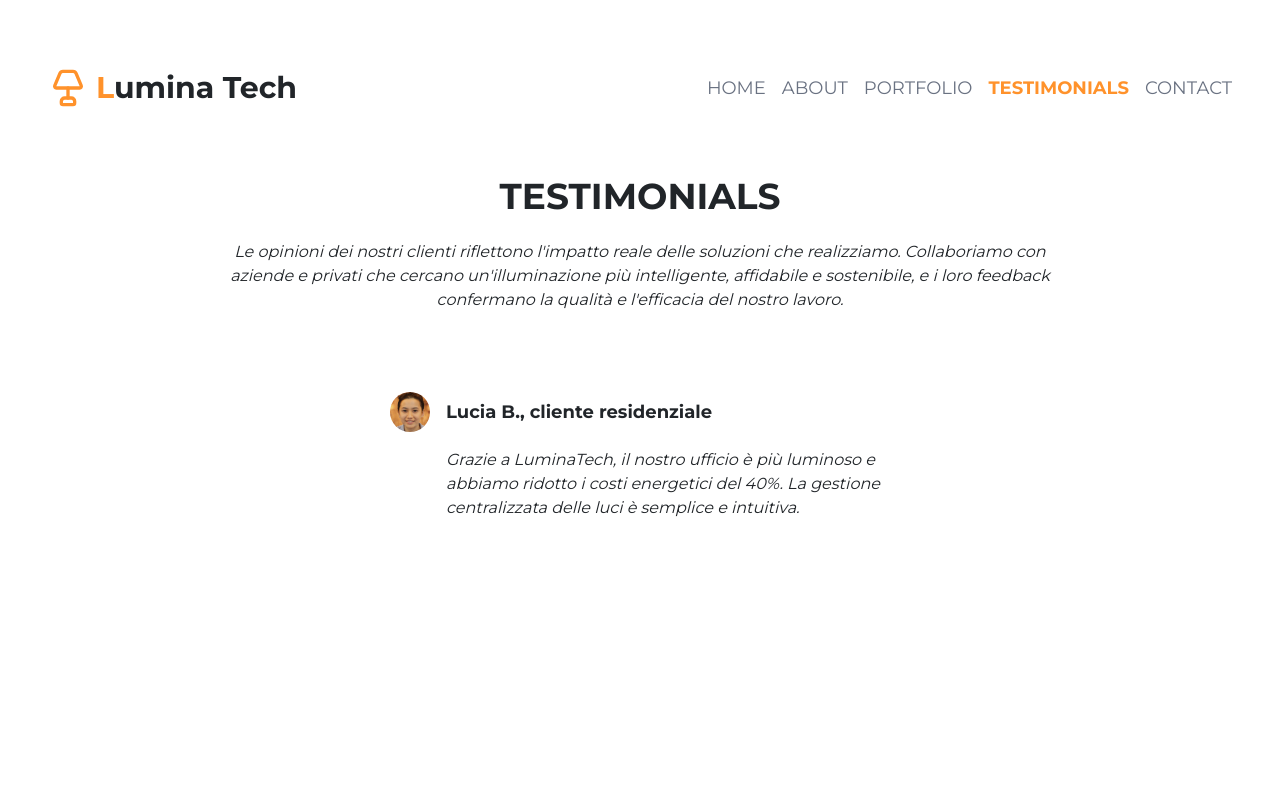
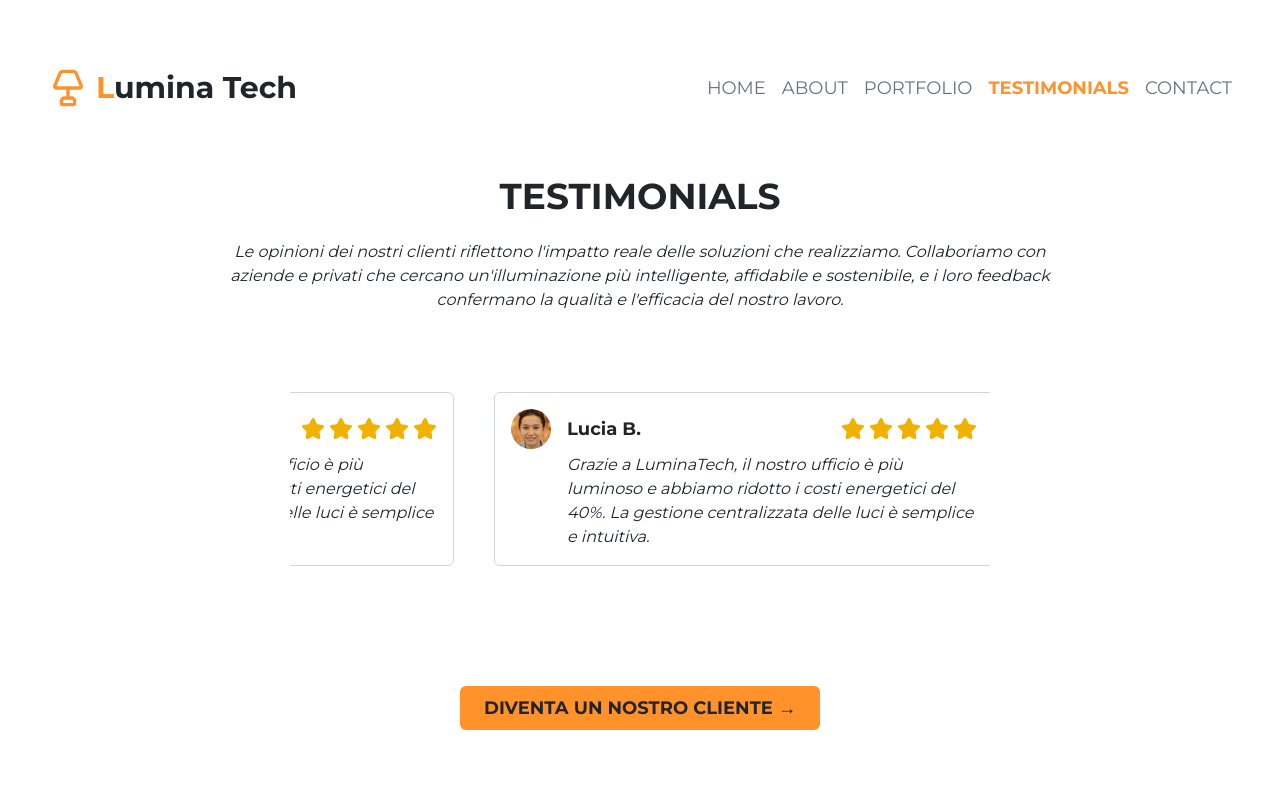
Before and after one commit to crstelli/lumina-tech, a Next.js app: page /testimonials in a window 1280 px wide. Shown: the top 800 px of the page. Built offline with nearby package versions, Linux system fonts and the light colour scheme.

Commit message:
Implemented a embla carousel and CTA in testimonials page

```diff
--- a/app/globals.css
+++ b/app/globals.css
@@ -12,9 +12,9 @@
 }
 
 .embla__container {
-  @apply flex;
+  @apply flex w-[500px];
 }
 
 .embla__slide {
-  @apply min-w-0 basis-full flex-none;
+  @apply min-w-0 basis-full flex-none mr-10;
 }
--- a/app/testimonials/page.tsx
+++ b/app/testimonials/page.tsx
@@ -1,8 +1,10 @@
+import { Button } from "@/components/Button";
 import { Carousel } from "@/components/Carousel";
 import { Navbar } from "@/components/navbar/Navbar";
 import { Container } from "@/components/section/Container";
 import { Paragraph } from "@/components/section/Paragraph";
 import { Title } from "@/components/section/Title";
+import Link from "next/link";
 
 export default function page() {
   return (
@@ -19,6 +21,9 @@ export default function page() {
         </Paragraph>
 
         <Carousel />
+        <Link className="mt-30" href="/contact">
+          <Button>Diventa un nostro cliente &rarr;</Button>
+        </Link>
       </Container>
     </>
   );
--- a/components/Carousel.tsx
+++ b/components/Carousel.tsx
@@ -1,40 +1,40 @@
 "use client";
 
 import useEmblaCarousel from "embla-carousel-react";
-import Autoplay from "embla-carousel-autoplay";
+import AutoScroll from "embla-carousel-auto-scroll";
 import { Card } from "./testimonials/Card";
 
 const testimonials = [
   {
-    name: "Marco R., CEO di TechCorp",
+    name: "Marco R.",
     avatar: "person-1.jfif",
     content:
       "Grazie a LuminaTech, il nostro ufficio è più luminoso e abbiamo ridotto i costi energetici del 40%. La gestione centralizzata delle luci è semplice e intuitiva.",
   },
 
   {
-    name: "Lucia B., cliente residenziale",
+    name: "Lucia B.",
     avatar: "person-2.jfif",
     content:
       "Grazie a LuminaTech, il nostro ufficio è più luminoso e abbiamo ridotto i costi energetici del 40%. La gestione centralizzata delle luci è semplice e intuitiva.",
   },
 
   {
-    name: "Giovanni F., proprietario Ristorante Lumière",
+    name: "Giovanni F.",
     avatar: "person-3.jfif",
     content:
       "Grazie a LuminaTech, il nostro ufficio è più luminoso e abbiamo ridotto i costi energetici del 40%. La gestione centralizzata delle luci è semplice e intuitiva.",
   },
 
   {
-    name: "Elena S., responsabile Hotel Aurora",
+    name: "Elena S.",
     avatar: "person-4.jfif",
     content:
       "Grazie a LuminaTech, il nostro ufficio è più luminoso e abbiamo ridotto i costi energetici del 40%. La gestione centralizzata delle luci è semplice e intuitiva.",
   },
 
   {
-    name: "Alessandro M., responsabile Fabbrica SmartLight",
+    name: "Alessandro M.",
     avatar: "person-5.jfif",
     content:
       "Grazie a LuminaTech, il nostro ufficio è più luminoso e abbiamo ridotto i costi energetici del 40%. La gestione centralizzata delle luci è semplice e intuitiva.",
@@ -42,10 +42,12 @@ const testimonials = [
 ];
 
 function Carousel() {
-  const [emblaRef] = useEmblaCarousel({ loop: true }, [Autoplay()]);
+  const [emblaRef] = useEmblaCarousel({ loop: true }, [
+    AutoScroll({ speed: 1, stopOnInteraction: false, startDelay: 0 }),
+  ]);
 
   return (
-    <div className="embla w-[500px] mt-20" ref={emblaRef}>
+    <div className="embla w-[700px] mt-20" ref={emblaRef}>
       <div className="embla__container">
         {testimonials.map((test) => (
           <div className="embla__slide" key={test.name}>
--- /dev/null
+++ b/components/Rating.tsx
@@ -0,0 +1,15 @@
+import { Star } from "lucide-react";
+
+function Rating() {
+  return (
+    <div className="flex gap-1">
+      <Star className="text-yellow-500 fill-yellow-500" />
+      <Star className="text-yellow-500 fill-yellow-500" />
+      <Star className="text-yellow-500 fill-yellow-500" />
+      <Star className="text-yellow-500 fill-yellow-500" />
+      <Star className="text-yellow-500 fill-yellow-500" />
+    </div>
+  );
+}
+
+export { Rating };
--- a/components/testimonials/Card.tsx
+++ b/components/testimonials/Card.tsx
@@ -1,4 +1,5 @@
 import Image from "next/image";
+import { Rating } from "../Rating";
 
 interface Props {
   testimonial: {
@@ -10,7 +11,7 @@ interface Props {
 
 function Card({ testimonial }: Props) {
   return (
-    <div className="grid grid-cols-[auto_1fr] items-center gap-x-4 gap-y-4">
+    <div className="grid grid-cols-[auto_1fr_auto] border border-gray-300 rounded-md shadow-xs p-4 items-center gap-x-4 gap-y-1">
       <div className="size-10 relative">
         <Image
           src={`/testimonials/${testimonial.avatar}`}
@@ -20,7 +21,8 @@ function Card({ testimonial }: Props) {
         />
       </div>
       <h4 className="font-bold text-lg">{testimonial.name}</h4>
-      <p className="col-2 italic">{testimonial.content}</p>
+      <Rating />
+      <p className="col-start-2 col-span-2 italic">{testimonial.content}</p>
     </div>
   );
 }
--- a/package.json
+++ b/package.json
@@ -9,6 +9,7 @@
     "lint": "eslint"
   },
   "dependencies": {
+    "embla-carousel-auto-scroll": "^8.6.0",
     "embla-carousel-autoplay": "^8.6.0",
     "embla-carousel-react": "^8.6.0",
     "lucide-react": "^0.554.0",
```
Also changed, not shown: 1 other file (tests, documents, lock files or other folders).
